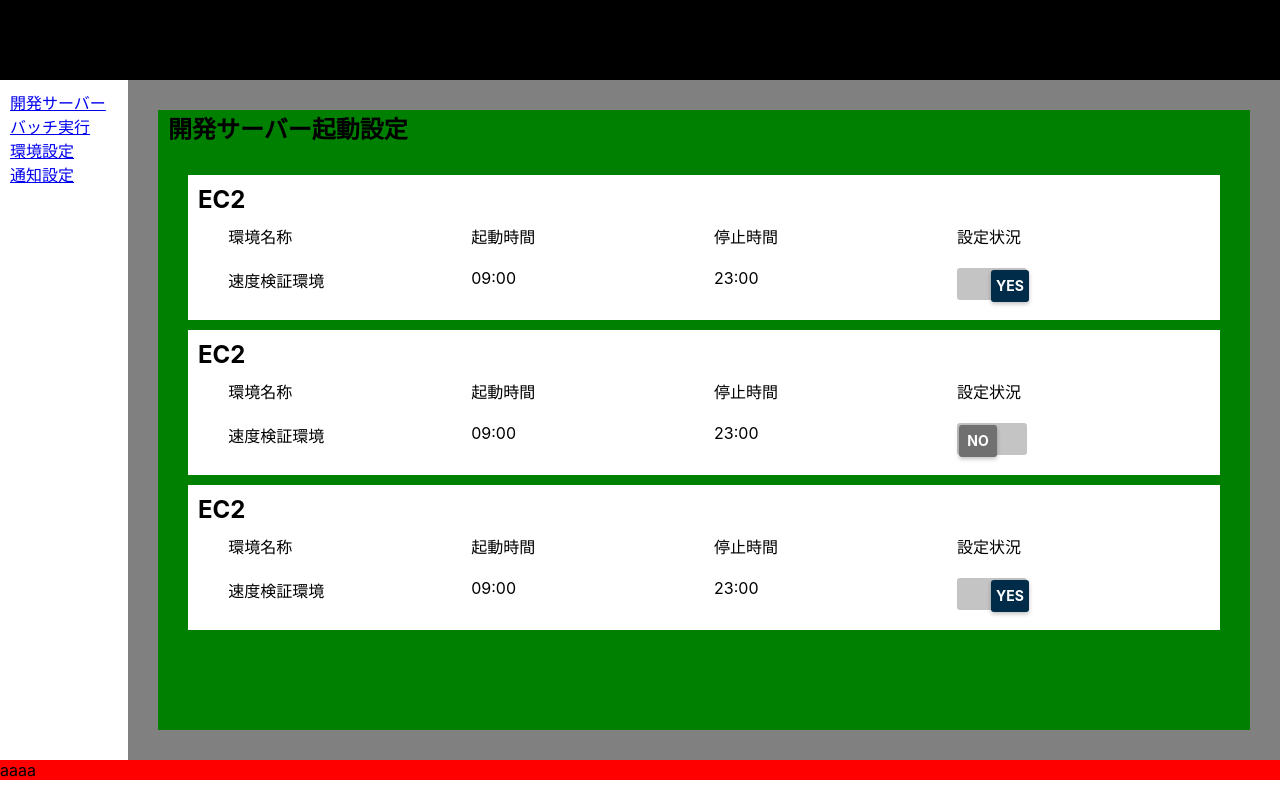
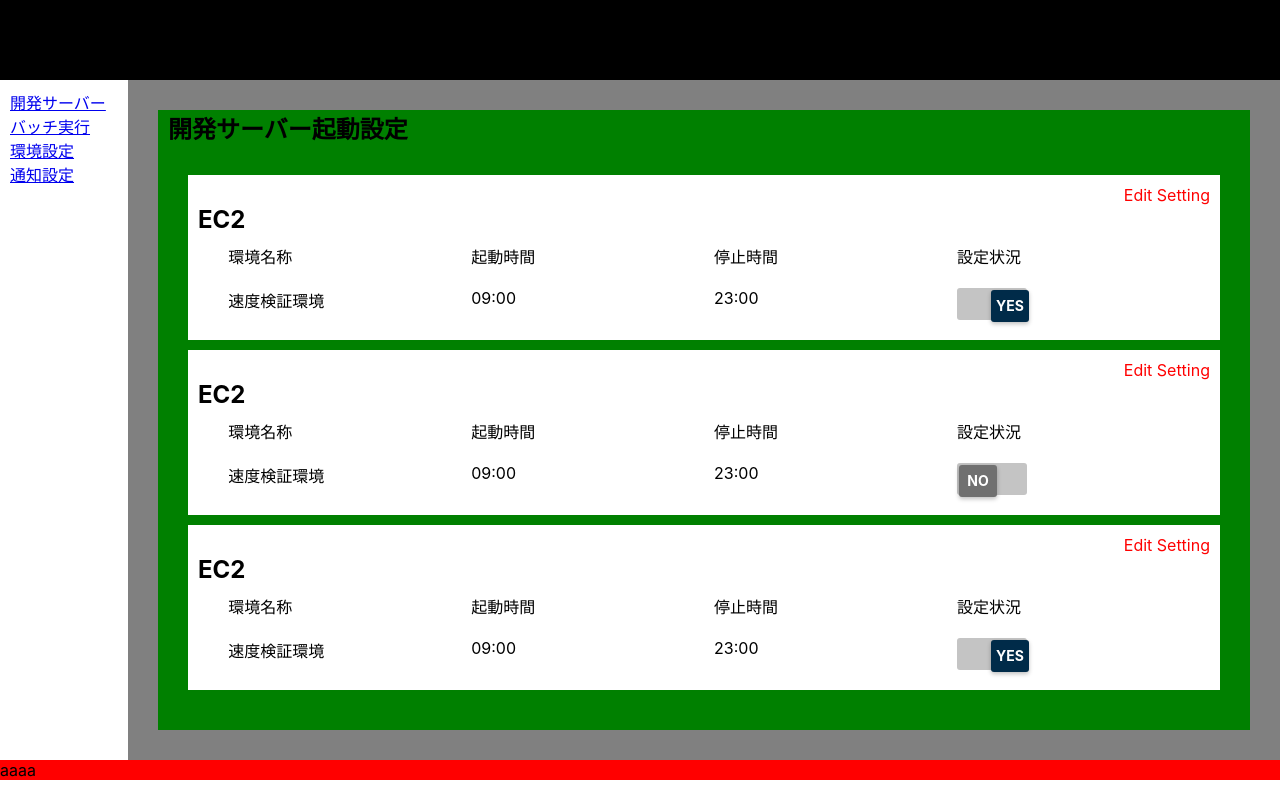
Before and after one commit to y-ytakahashi/cron_web, a React (Create React App) app: page / in a window 1280 px wide. Built offline with nearby package versions, Linux system fonts and the light colour scheme.

Commit message:
編集ボタンエリアを追加

```diff
--- a/src/Component/MainSetting/MainSettingItem.module.scss
+++ b/src/Component/MainSetting/MainSettingItem.module.scss
@@ -24,8 +24,20 @@
     flex-direction: row-reverse;
 
   }
+  &__wrapTitleArea{
+    display: flex;
+    flex-direction: column;
+    margin-right: auto;
+    justify-content: space-between;
+  }
+  &__editButton{
+    flex: 1;
+    margin-left: auto;
+    color: red;
+
+  }
   &__title{
-      flex: 0 1 auto;
+      flex: 1 ;
       // border: black 1px solid;
     }
 
--- a/src/Component/MainSetting/MainSettingItem.tsx
+++ b/src/Component/MainSetting/MainSettingItem.tsx
@@ -10,7 +10,13 @@
   return (
     <div className={Style.MainSettingItem}>
       <div className={Style.MainSettingItem__card}>
-        <h2 className={Style.MainSettingItem__title}>{category}</h2>
+        <div className={Style.MainSettingItem__wrapTitleArea}>
+          <div className={Style.MainSettingItem__editButton}>
+            Edit Setting
+          </div>
+          <h2 className={Style.MainSettingItem__title}>{category}</h2>
+
+        </div>
         <div className={Style.MainSettingItem__body}>
           <div　className={Style.MainSettingItem__item}>環境名称</div>
           <div　className={Style.MainSettingItem__item}>起動時間</div>
```
